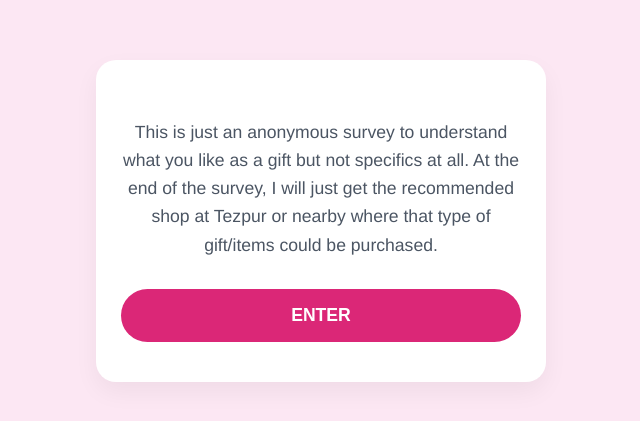
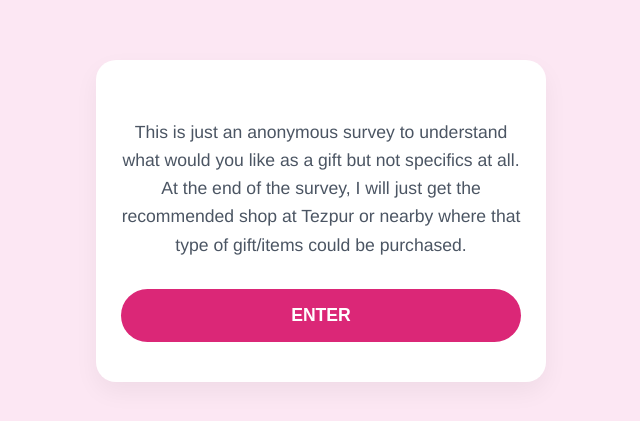
Before and after one commit to peaceinpoetry/gift, a plain HTML site: page index.html in a window 1280 px wide. Shown: the part 179-600 px from the top of the page, without its empty margins (319-959 px from the left). Drawn offline with Linux system fonts and the light colour scheme.

Commit message:
Update index.html

```diff
--- a/index.html
+++ b/index.html
@@ -78,7 +78,7 @@
 
         <!-- PAGE 1: Landing -->
         <div id="page-start" class="page active">
-            <p>This is just an anonymous survey to understand what you like as a gift but not specifics at all. At the end of the survey, I will just get the recommended shop at Tezpur or nearby where that type of gift/items could be purchased. </p>
+            <p>This is just an anonymous survey to understand what would you like as a gift but not specifics at all. At the end of the survey, I will just get the recommended shop at Tezpur or nearby where that type of gift/items could be purchased. </p>
             <button id="enterBtn" class="btn" onclick="handleEnter(event)">ENTER</button>
         </div>
 
```
